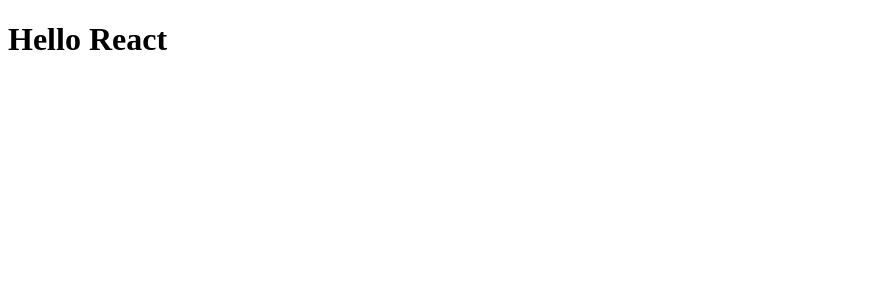
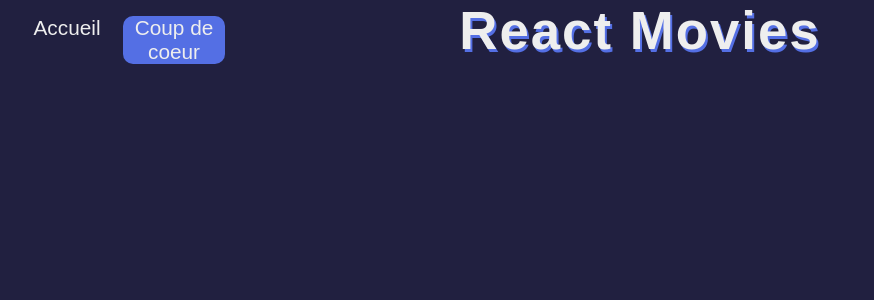
Before and after one commit to LucasTchitdjian/React-Movies, a React (Create React App) app: page /coup-de-coeur in a window 1280 px wide. Shown: the top 300 px of the page, without its empty margins (0-874 px from the left). Built offline with nearby package versions, Linux system fonts and the light colour scheme; a web font is replaced by a local one.

Commit message:
router and navigation done

```diff
--- a/src/App.js
+++ b/src/App.js
@@ -1,10 +1,17 @@
 import React from 'react';
+import { BrowserRouter, Route, Routes } from 'react-router-dom';
+import Home from './pages/Home';
+import UserList from './pages/UserList';
 
 const App = () => {
   return (
-    <div>
-      <h1>Hello React</h1>
-    </div>
+    <BrowserRouter>
+      <Routes>
+        <Route path='/' element={<Home/>}/>
+        <Route path='/coup-de-coeur' element={<UserList/>}/>
+        <Route path='*' element={<Home/>}/>
+      </Routes>
+    </BrowserRouter>
   );
 };
 
--- /dev/null
+++ b/src/components/Header.js
@@ -0,0 +1,18 @@
+import React from 'react';
+import { NavLink } from 'react-router-dom';
+
+const Header = () => {
+  return (
+    <div className='header'>
+      <nav>
+        <ul>
+          <NavLink to="/" className={(nav) => (nav.isActive ? 'nav-active' : "")}><li>Accueil</li></NavLink>
+          <NavLink to="/coup-de-coeur" className={(nav) => (nav.isActive ? 'nav-active' : "")}><li>Coup de coeur</li></NavLink>
+        </ul>
+      </nav>
+      <h1>React Movies</h1>
+    </div>
+  );
+};
+
+export default Header;
--- a/src/index.js
+++ b/src/index.js
@@ -1,5 +1,6 @@
 import React from 'react';
 import ReactDOM from 'react-dom';
 import App from './App';
+import "./styles/index.scss"
 
 ReactDOM.render(<App />,document.getElementById('root'));
--- /dev/null
+++ b/src/pages/Home.js
@@ -0,0 +1,12 @@
+import React from 'react';
+import Header from '../components/Header';
+
+const Home = () => {
+  return (
+    <div>
+      <Header />
+    </div>
+  );
+};
+
+export default Home;<h1>HOME</h1>
--- /dev/null
+++ b/src/pages/UserList.js
@@ -0,0 +1,12 @@
+import React from 'react';
+import Header from '../components/Header';
+
+const UserList = () => {
+  return (
+    <div>
+      <Header />
+    </div>
+  );
+};
+
+export default UserList;
```
